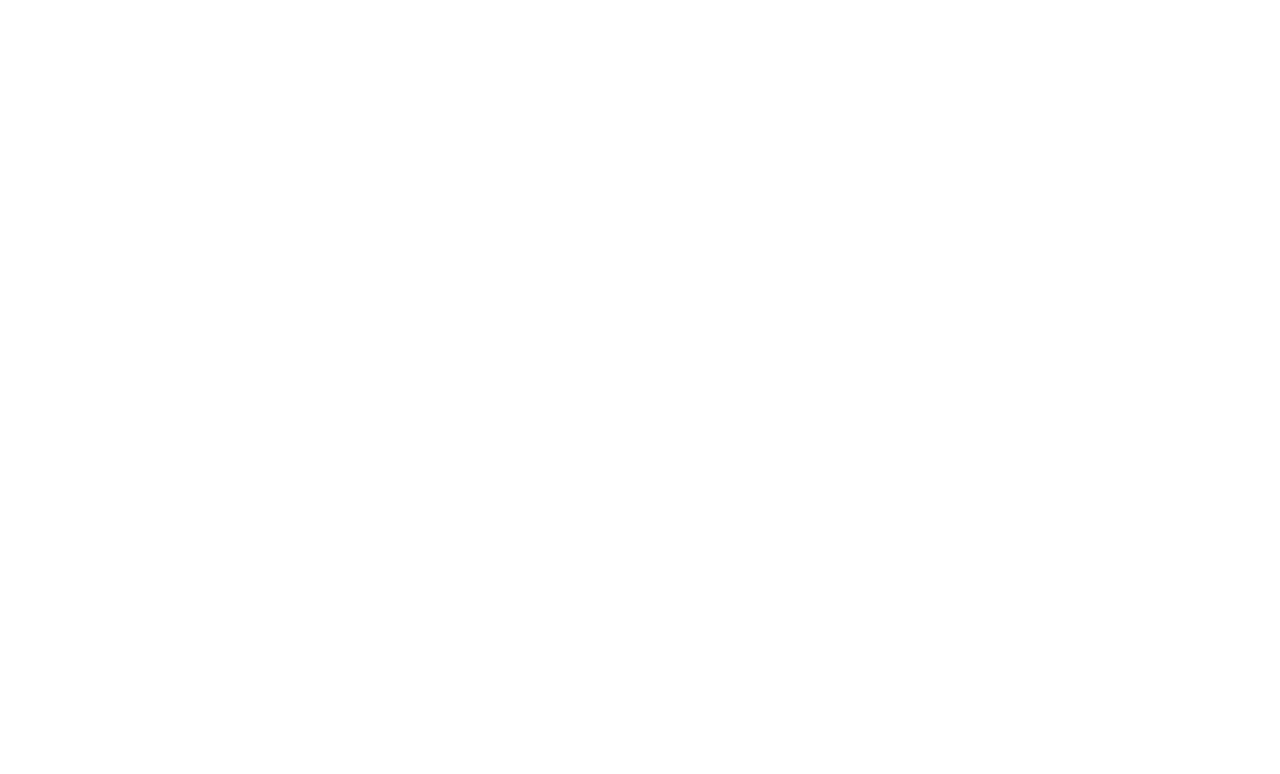
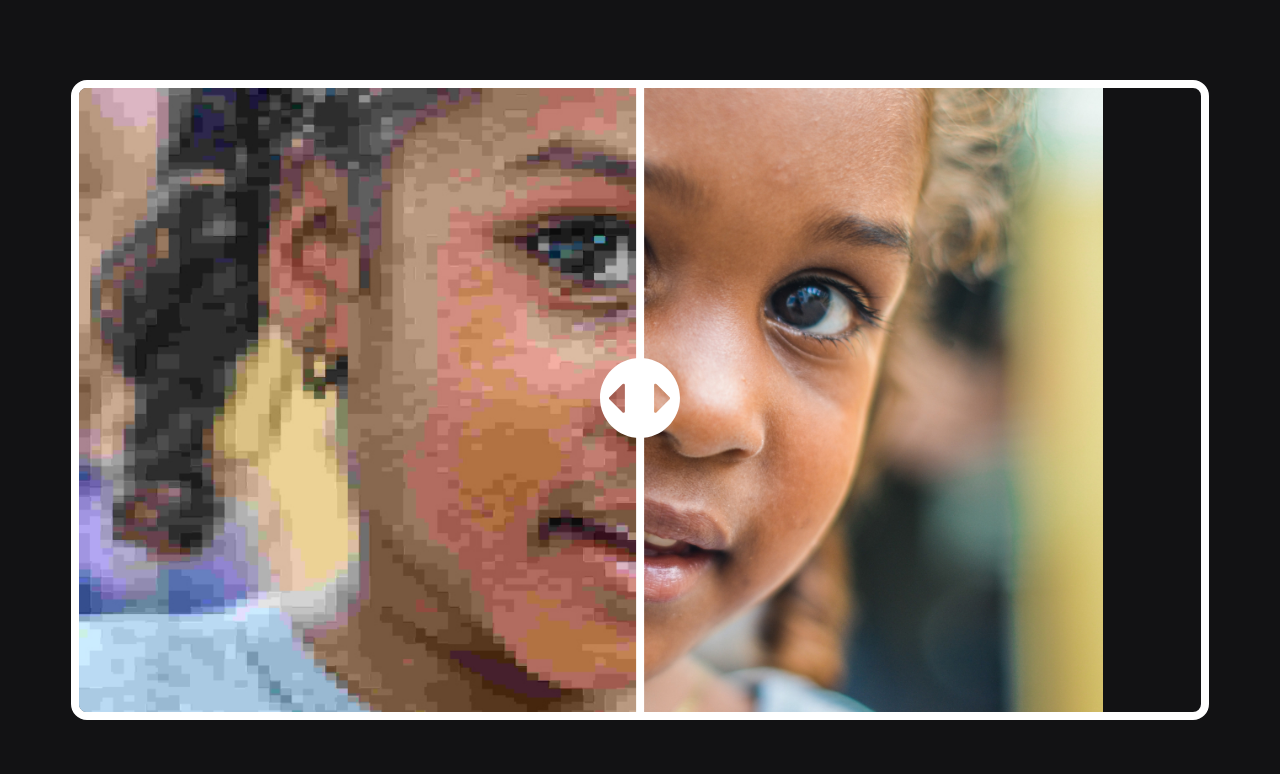
Before and after one commit to brunoabunai/bora-codar, a plain HTML site: page 29. Before-After-IA/index.html in a window 1280 px wide. Drawn offline with Linux system fonts and the light colour scheme.

Commit message:
before and after image IA completed

```diff
--- a/29. Before-After-IA/index.html
+++ b/29. Before-After-IA/index.html
@@ -3,12 +3,24 @@
   <head>
     <meta charset="UTF-8" />
     <meta name="viewport" content="width=device-width, initial-scale=1.0" />
-    <title>Página 404</title>
+    <title>After and Before IA</title>
     <link rel="stylesheet" href="style.css" />
   </head>
   <body>
-    <main>
-      <div class="container"></div>
+    <main class="image-container">
+      <picture class="after-image">
+        <img src="./assets/image.jpg" alt="image after IA" />
+      </picture>
+      <picture class="before-image">
+        <img src="./assets/pixelated-image.jpg" alt="image before IA" />
+      </picture>
+
+      <input type="range" id="slider" min="0" max="100" value="50" />
+      <div class="dragger">
+        <img src="./assets/dragger.svg" alt="dragger" />
+      </div>
     </main>
+
+    <script src="./script.js" defer></script>
   </body>
 </html>
--- /dev/null
+++ b/29. Before-After-IA/script.js
@@ -0,0 +1,9 @@
+const slider = document.getElementById("slider")
+const before = document.querySelector(".before-image")
+const dragger = document.querySelector(".dragger")
+
+slider.addEventListener("input", (e) => {
+  console.log(e.target.value)
+  before.style.width = e.target.value + "%"
+  dragger.style.left = `calc(${e.target.value}%)`
+})
--- a/29. Before-After-IA/style.css
+++ b/29. Before-After-IA/style.css
@@ -1,13 +1,82 @@
 * {
   margin: 0;
   padding: 0;
-  box-sizing: 0;
-  border: 0;
-}
-
-:root {
+  box-sizing: border-box;
 }
 
 body {
+  display: flex;
+  justify-content: center;
+  align-items: center;
   height: 100vh;
+  background: #121214;
 }
+
+.image-container {
+  height: 80vh;
+  aspect-ratio: 16/9;
+  position: relative;
+
+  border-radius: 16px;
+  border: 8px solid #ffffff;
+
+  overflow: hidden;
+}
+
+picture {
+  position: absolute;
+}
+
+img {
+  width: 80vw;
+  height: 100%;
+  object-fit: cover;
+}
+
+.before-image {
+  width: 50%;
+  overflow: hidden;
+}
+
+#slider {
+  position: absolute;
+  border: none;
+  top: 50%;
+  left: 50%;
+  transform: translate(-50%, -50%);
+  width: 100%;
+  height: 100%;
+  appearance: none;
+  background: transparent;
+  z-index: 10;
+}
+
+#slider::-webkit-slider-thumb {
+  border: none;
+  appearance: none;
+  width: 8px;
+  height: 100vh;
+  background: #ffffff;
+  cursor: col-resize;
+}
+
+#slider::-moz-range-thumb {
+  border: none;
+  width: 8px;
+  height: 100vh;
+  background: #ffffff;
+  cursor: col-resize;
+}
+
+.dragger {
+  position: absolute;
+  top: 50%;
+  left: 50%;
+  transform: translate(-50%, -50%);
+}
+
+.dragger img {
+  width: 5rem;
+  height: 5rem;
+  cursor: col-resize;
+}
```
Also changed, not shown: 29. Before-After-IA/assets/dragger.svg (added), 29. Before-After-IA/assets/image.jpg (added), 29. Before-After-IA/assets/pixelated-image.jpg (added).
